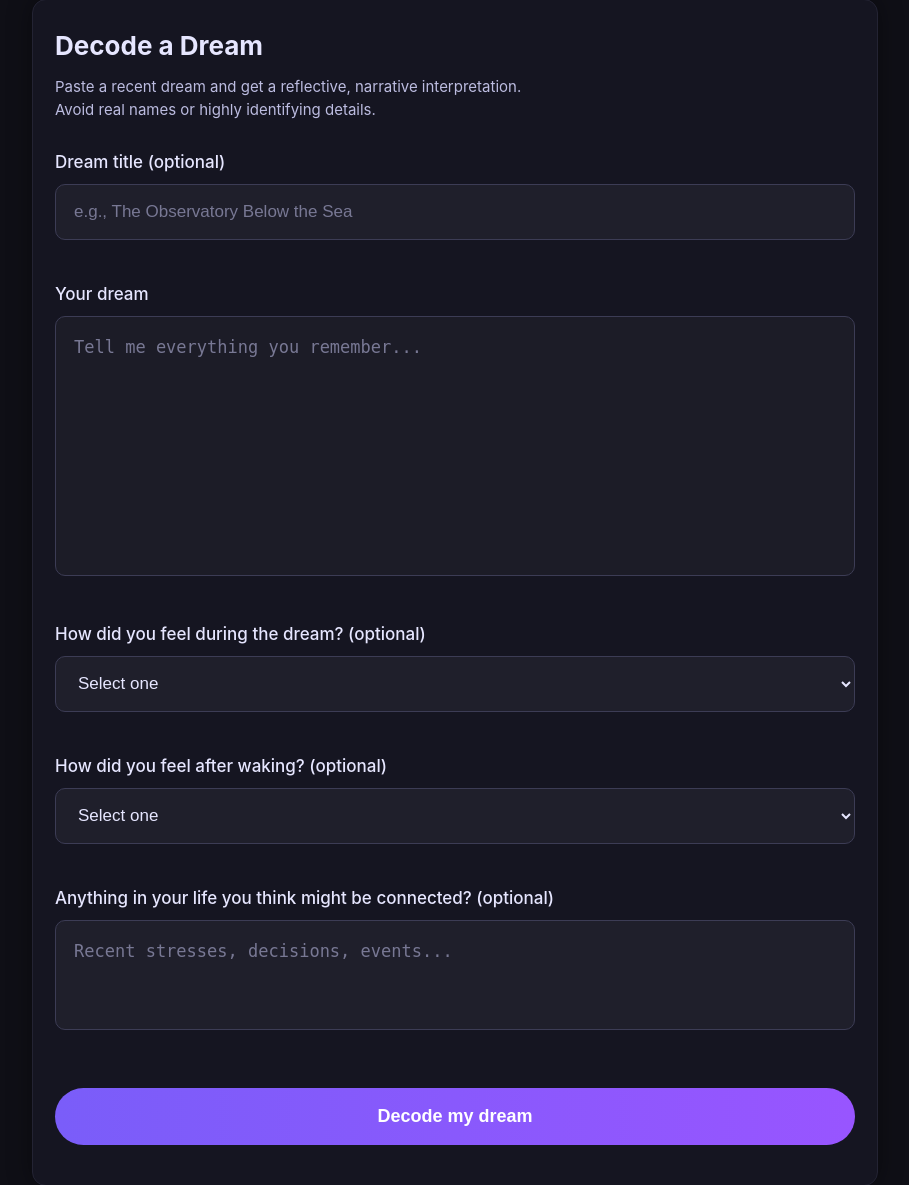
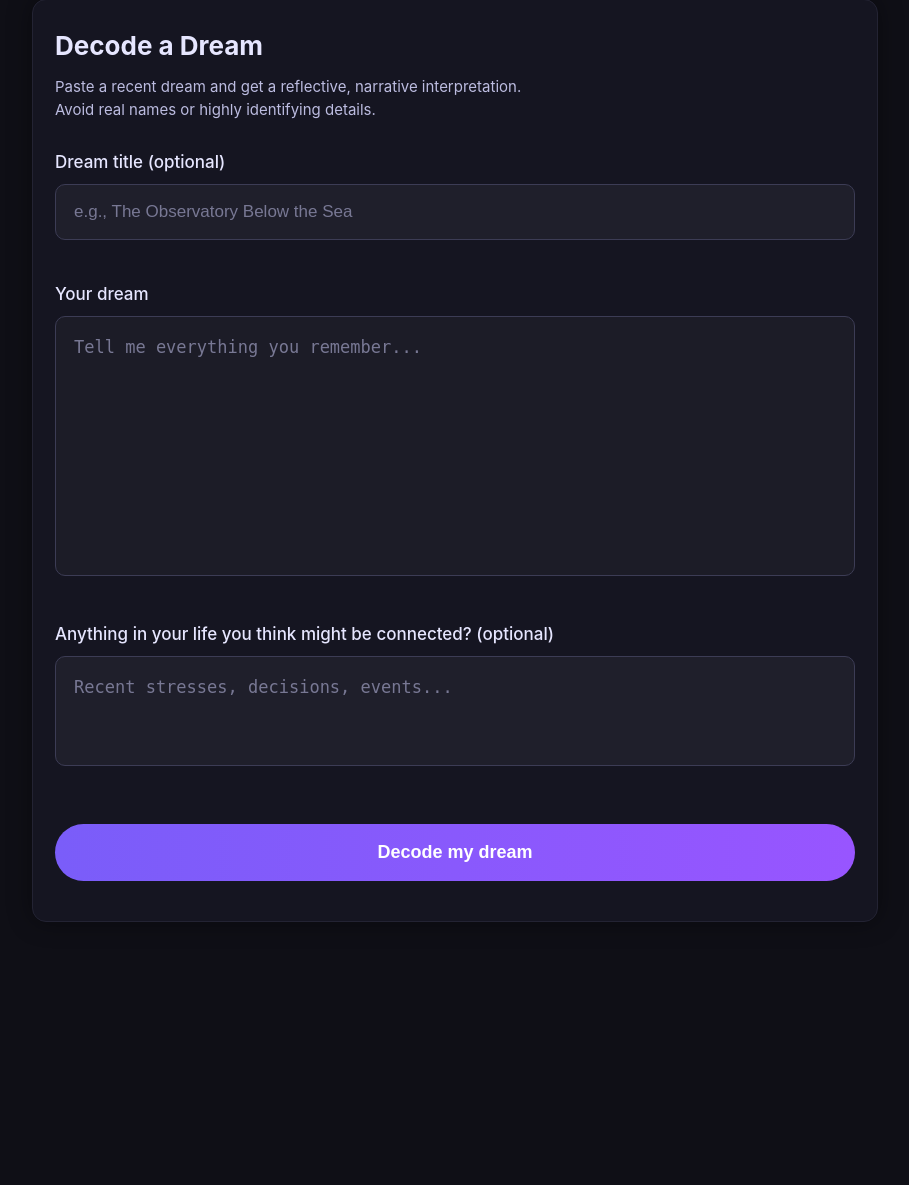
Before and after one commit to kerry-netizen/dream-decoder, a Flask app: page / in a window 1280 px wide. Shown: the part 41-1226 px from the top of the page, without its empty margins (185-1094 px from the left). After the commit the page ends 963 px from the top, so only its background shows below. Run offline with Flask 3, Linux system fonts and the light colour scheme; the visitor is signed in with stand-in values (Sample User, id 1).

Commit message:
Remove felt_during/felt_after fields from UI and processing
- Removed emotion dropdowns from dream input form
- Removed emotion display from history list
- Updated analyze_dream() to no longer accept emotion params
- Still saves empty strings to DB for backward compatibility
- Added TODO.md with planned improvements

Co-Authored-By: Claude Opus 4.5 <noreply@anthropic.com>

```diff
--- a/app.py
+++ b/app.py
@@ -316,7 +316,7 @@ def normalize_emotional_arc(raw):
 # Main analysis
 # ----------------------------------------------------
 
-def analyze_dream(dream_text, title="", felt_during="", felt_after="", life_context=""):
+def analyze_dream(dream_text, title="", life_context=""):
     detected = detect_keywords(dream_text)
     candidates = simple_candidate_symbols(dream_text)
     priority = build_priority_symbols(candidates)
@@ -324,8 +324,6 @@ def analyze_dream(dream_text, title="", felt_during="", felt_after="", life_cont
     payload = {
         "dream_title": title,
         "dream_text": dream_text,
-        "felt_during": felt_during,
-        "felt_after": felt_after,
         "life_context": life_context,
         "detected_keywords": detected,
         "candidate_symbols": candidates,
@@ -464,8 +462,6 @@ def decode():
 def handle_decode():
     dream_text = request.form.get("dream_text", "").strip()
     dream_title = request.form.get("dream_title", "").strip()
-    felt_during = request.form.get("felt_during", "").strip()
-    felt_after = request.form.get("felt_after", "").strip()
     life_context = request.form.get("life_context", "").strip()
 
     if not dream_text:
@@ -476,8 +472,6 @@ def handle_decode():
     analysis = analyze_dream(
         dream_text=dream_text,
         title=dream_title,
-        felt_during=felt_during,
-        felt_after=felt_after,
         life_context=life_context
     )
 
@@ -486,8 +480,8 @@ def handle_decode():
         user_id=current_user.id,
         title=dream_title,
         dream_text=dream_text,
-        felt_during=felt_during,
-        felt_after=felt_after,
+        felt_during="",
+        felt_after="",
         life_context=life_context,
         analysis=analysis
     )
@@ -533,8 +527,6 @@ def handle_decode():
     analysis["dream_id"] = dream_id
     analysis["dream_title"] = dream_title
     analysis["dream_text"] = dream_text
-    analysis["felt_during"] = felt_during
-    analysis["felt_after"] = felt_after
     analysis["life_context"] = life_context
 
     return render_template("result.html", analysis=analysis)
@@ -562,8 +554,6 @@ def history():
             "id": dream["id"],
             "title": title,
             "timestamp": dream.get("timestamp", ""),
-            "felt_during": dream.get("felt_during", ""),
-            "felt_after": dream.get("felt_after", ""),
         })
 
     return render_template("history.html", records=formatted_dreams)
@@ -583,8 +573,6 @@ def history_detail(dream_id):
     analysis["dream_id"] = dream["id"]
     analysis["dream_title"] = dream.get("title", "")
     analysis["dream_text"] = dream.get("dream_text", "")
-    analysis["felt_during"] = dream.get("felt_during", "")
-    analysis["felt_after"] = dream.get("felt_after", "")
     analysis["life_context"] = dream.get("life_context", "")
     analysis["timestamp"] = dream.get("timestamp", "")
 
@@ -627,8 +615,6 @@ def search():
             "id": dream["id"],
             "title": title,
             "timestamp": dream.get("timestamp", ""),
-            "felt_during": dream.get("felt_during", ""),
-            "felt_after": dream.get("felt_after", ""),
             "snippet": snippet,
         })
 
--- a/templates/history.html
+++ b/templates/history.html
@@ -48,12 +48,6 @@
                   <div style="font-size: 0.8rem; color: #a5acb8;">
                     {{ rec.timestamp }}
                   </div>
-                  {% if rec.felt_during or rec.felt_after %}
-                    <div style="font-size: 0.8rem; color: #a5acb8; margin-top: 0.15rem;">
-                      During: {{ rec.felt_during or "—" }} |
-                      After: {{ rec.felt_after or "—" }}
-                    </div>
-                  {% endif %}
                 </a>
               </li>
             {% endfor %}
--- a/templates/index.html
+++ b/templates/index.html
@@ -188,29 +188,6 @@
                   placeholder="Tell me everything you remember..."
                   oninput="autoExpand(this)"></textarea>
 
-        <label>How did you feel during the dream? (optional)</label>
-        <select name="felt_during">
-            <option value="">Select one</option>
-            <option value="calm">Calm</option>
-            <option value="curious">Curious</option>
-            <option value="anxious">Anxious</option>
-            <option value="fearful">Fearful</option>
-            <option value="confused">Confused</option>
-            <option value="excited">Excited</option>
-            <option value="helpless">Helpless</option>
-        </select>
-
-        <label>How did you feel after waking? (optional)</label>
-        <select name="felt_after">
-            <option value="">Select one</option>
-            <option value="calm">Calm</option>
-            <option value="thoughtful">Thoughtful</option>
-            <option value="unsettled">Unsettled</option>
-            <option value="stressed">Stressed</option>
-            <option value="relieved">Relieved</option>
-            <option value="tired">Tired</option>
-        </select>
-
         <label>Anything in your life you think might be connected? (optional)</label>
         <textarea id="life_context"
                   name="life_context"
```
Also changed, not shown: TODO.md (added, +70 -0 lines).
